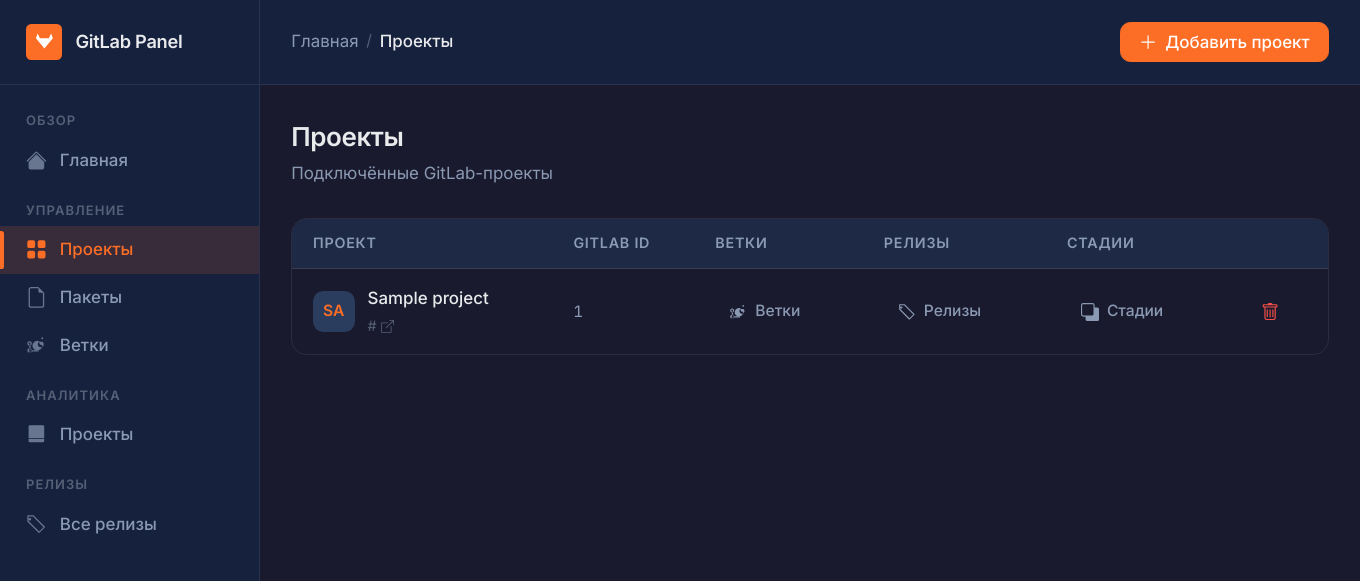
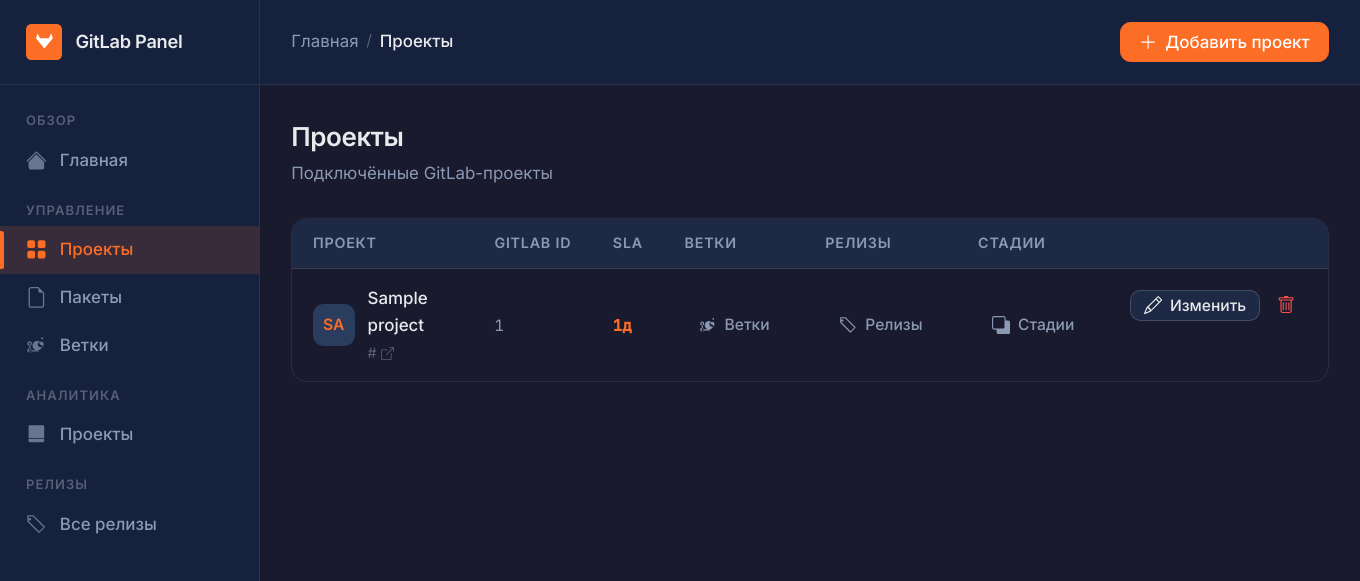
Before and after one commit to hram/gitlab-panel, a FastAPI app: page /projects in a window 1360 px wide. Shown: the top 581 px of the page. Run offline with FastAPI, Linux system fonts and the light colour scheme; tables that the repository leaves empty hold one stand-in row (values such as "Sample post"); some libraries are stand-ins or nearby versions.

Commit message:
+ настройки проекта и SLA

```diff
--- a/app/api/routes_releases.py
+++ b/app/api/routes_releases.py
@@ -296,6 +296,7 @@ def release_stage_history(
             "project_name": project.name if project else str(project_id),
             "stage_breakdown": stage_breakdown,
             "total_days": total_days,
+            "sla_days": project.sla_days if project else None,
         },
     )
 
--- a/app/domain/models/project.py
+++ b/app/domain/models/project.py
@@ -7,3 +7,4 @@ class Project:
     name: str
     url: str
     gitlab_project_id: str
+    sla_days: int | None = None
--- a/app/infrastructure/database.py
+++ b/app/infrastructure/database.py
@@ -21,6 +21,11 @@ def init_db():
         )
         """
     )
+
+    try:
+        conn.execute("ALTER TABLE projects ADD COLUMN sla_days INTEGER")
+    except sqlite3.OperationalError:
+        pass  # колонка уже существует
 
     conn.execute(
         """
--- a/static/style.css
+++ b/static/style.css
@@ -1220,6 +1220,14 @@ tbody td {
   opacity: 0.65;
 }
 
+.summary-stage-bar.is-exceeded {
+  background: linear-gradient(90deg, var(--status-warning) 0%, var(--status-danger) 100%);
+}
+
+.summary-stage-days.is-exceeded {
+  color: var(--status-danger);
+}
+
 .summary-stage-days {
   font-family: var(--font-mono);
   font-size: 12px;
@@ -1232,6 +1240,17 @@ tbody td {
   color: var(--status-info);
 }
 
+.release-summary-sla-status {
+  margin-top: 10px;
+  font-size: 12px;
+  font-weight: 600;
+}
+.sla-ok {
+  color: var(--status-success);
+}
+.sla-exceeded {
+  color: var(--status-danger);
+}
 .release-summary-divider {
   border: none;
   border-top: 1px solid var(--border);
--- a/templates/partials/projects_table.html
+++ b/templates/partials/projects_table.html
@@ -15,6 +15,7 @@
         <tr>
             <th>Проект</th>
             <th>GitLab ID</th>
+            <th>SLA</th>
             <th>Ветки</th>
             <th>Релизы</th>
             <th>Стадии</th>
@@ -51,6 +52,14 @@
             </td>
 
             <td>
+                {% if p.sla_days %}
+                <span style="font-family:var(--font-mono);font-size:12px;color:var(--accent);font-weight:600">{{ p.sla_days }}д</span>
+                {% else %}
+                <span style="color:var(--text-muted);font-size:12px">—</span>
+                {% endif %}
+            </td>
+
+            <td>
                 <a href="/branches/{{ p.gitlab_project_id }}" class="btn btn-ghost btn-sm">
                     <svg viewBox="0 0 16 16" fill="currentColor" width="12" height="12">
                         <path fill-rule="evenodd" d="M11.75 2.5a.75.75 0 1 0 1.5 0 .75.75 0 0 0-1.5 0zm.75 2.75a2.25 2.25 0 1 1-2.25 0v-.5a3.75 3.75 0 1 0 2.25 3.5v-.5a2.25 2.25 0 0 1-2.25-2.5zm-9.75 2a.75.75 0 1 1 0-1.5.75.75 0 0 1 0 1.5zm0 6.5a.75.75 0 1 1 0-1.5.75.75 0 0 1 0 1.5zM1 6.5a1.75 1.75 0 1 0 3.5 0A1.75 1.75 0 0 0 1 6.5zm1.75 7.25a1.75 1.75 0 1 0 0-3.5 1.75 1.75 0 0 0 0 3.5zM2.5 7.25v5a.5.5 0 0 0 .5.5h6.25a.5.5 0 0 0 0-1H3.5V7.25a.5.5 0 0 0-1 0z"/>
@@ -77,7 +86,16 @@
                 </a>
             </td>
 
-            <td>
+            <td style="display:flex;gap:4px;align-items:center">
+                <button
+                        class="btn btn-sm btn-secondary"
+                        onclick="openSlaModal({{ p.id }}, '{{ p.name }}', {{ p.sla_days if p.sla_days else 'null' }})"
+                >
+                    <svg viewBox="0 0 16 16" fill="currentColor" width="14" height="14">
+                        <path d="M12.146.146a.5.5 0 0 1 .708 0l3 3a.5.5 0 0 1 0 .708l-10 10a.5.5 0 0 1-.168.11l-5 2a.5.5 0 0 1-.65-.65l2-5a.5.5 0 0 1 .11-.168zM11.207 2.5 13.5 4.793 14.793 3.5 12.5 1.207zm1.586 3L10.5 3.207 4 9.707V10h.5a.5.5 0 0 1 .5.5v.5h.5a.5.5 0 0 1 .5.5v.5h.293zm-9.761 5.175-.106.106-1.528 3.821 3.821-1.528.106-.106A.5.5 0 0 1 5 12.5V12h-.5a.5.5 0 0 1-.5-.5V11h-.5a.5.5 0 0 1-.468-.325z"/>
+                    </svg>
+                    Изменить
+                </button>
                 <button
                         class="btn btn-ghost btn-icon btn-sm"
                         style="color:var(--status-danger)"
--- a/templates/projects.html
+++ b/templates/projects.html
@@ -73,6 +73,37 @@
     </div>
 </div>
 
+<div class="modal-overlay" id="sla-modal" style="display:none"
+     onclick="if(event.target===this)closeSlaModal()">
+    <div class="modal">
+        <div class="modal-header">
+            <div class="modal-title" id="sla-modal-title">Настройки SLA</div>
+            <button class="modal-close" onclick="closeSlaModal()">
+                <svg viewBox="0 0 16 16" fill="currentColor" width="16" height="16">
+                    <path d="M4.646 4.646a.5.5 0 0 1 .708 0L8 7.293l2.646-2.647a.5.5 0 0 1 .708.708L8.707 8l2.647 2.646a.5.5 0 0 1-.708.708L8 8.707l-2.646 2.647a.5.5 0 0 1-.708-.708L7.293 8 4.646 5.354a.5.5 0 0 1 0-.708"/>
+                </svg>
+            </button>
+        </div>
+        <form id="sla-form"
+              hx-target="#projects-table"
+              hx-swap="outerHTML"
+              hx-on::after-request="onSlaUpdated(event)">
+            <div class="modal-body">
+                <div class="form-group" style="margin-bottom:0">
+                    <label class="form-label">SLA (дней)</label>
+                    <input class="form-input" type="number" name="sla_days" id="sla-input"
+                           min="1" placeholder="например: 30">
+                    <div class="form-hint">Целевое время от начала разработки до релиза. Оставьте пустым чтобы отключить SLA.</div>
+                </div>
+            </div>
+            <div class="modal-footer">
+                <button type="button" class="btn btn-secondary" onclick="closeSlaModal()">Отмена</button>
+                <button type="submit" class="btn btn-primary">Сохранить</button>
+            </div>
+        </form>
+    </div>
+</div>
+
 {% endblock %}
 
 {% block extra_scripts %}
@@ -86,5 +117,24 @@
         showToast('Проект успешно добавлен', 'success');
       }
     }
+
+    function openSlaModal(projectId, projectName, currentSla) {
+        document.getElementById('sla-modal-title').textContent = 'SLA — ' + projectName;
+        document.getElementById('sla-input').value = currentSla != null ? currentSla : '';
+        document.getElementById('sla-form').setAttribute('hx-post', '/projects/' + projectId + '/update-sla');
+        htmx.process(document.getElementById('sla-form'));
+        document.getElementById('sla-modal').style.display = 'flex';
+    }
+
+    function closeSlaModal() {
+        document.getElementById('sla-modal').style.display = 'none';
+    }
+
+    function onSlaUpdated(event) {
+        if (event.detail.successful) {
+            closeSlaModal();
+            showToast('SLA обновлён', 'success');
+        }
+    }
 </script>
 {% endblock %}
```
Also changed, not shown: app/api/routes_projects.py (+22 -0 lines), app/application/project_service.py (+11 -0 lines), app/infrastructure/sqlite_project_repository.py (+11 -0 lines), templates/release_stage_history.html (+1 -29 lines).
